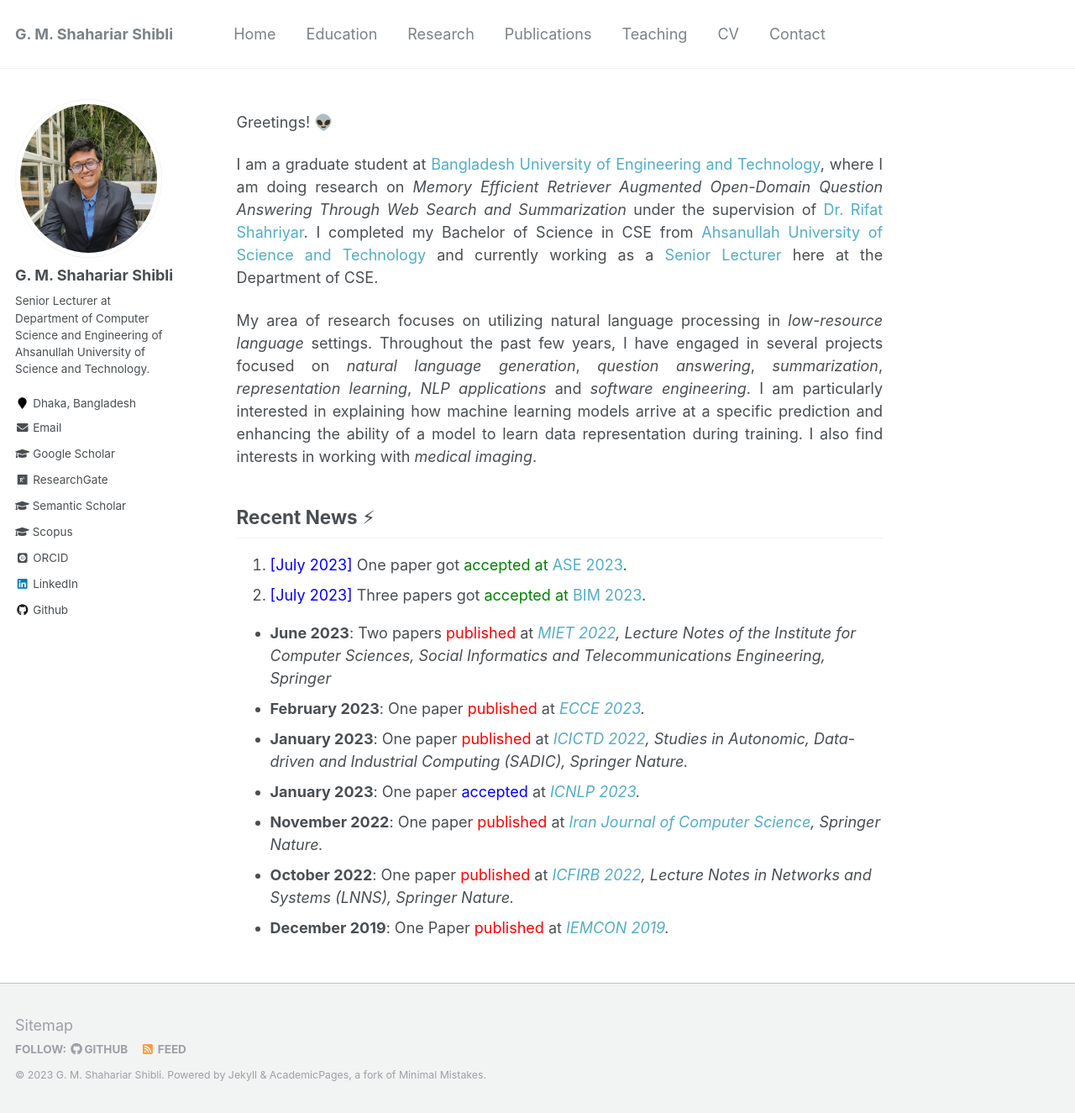
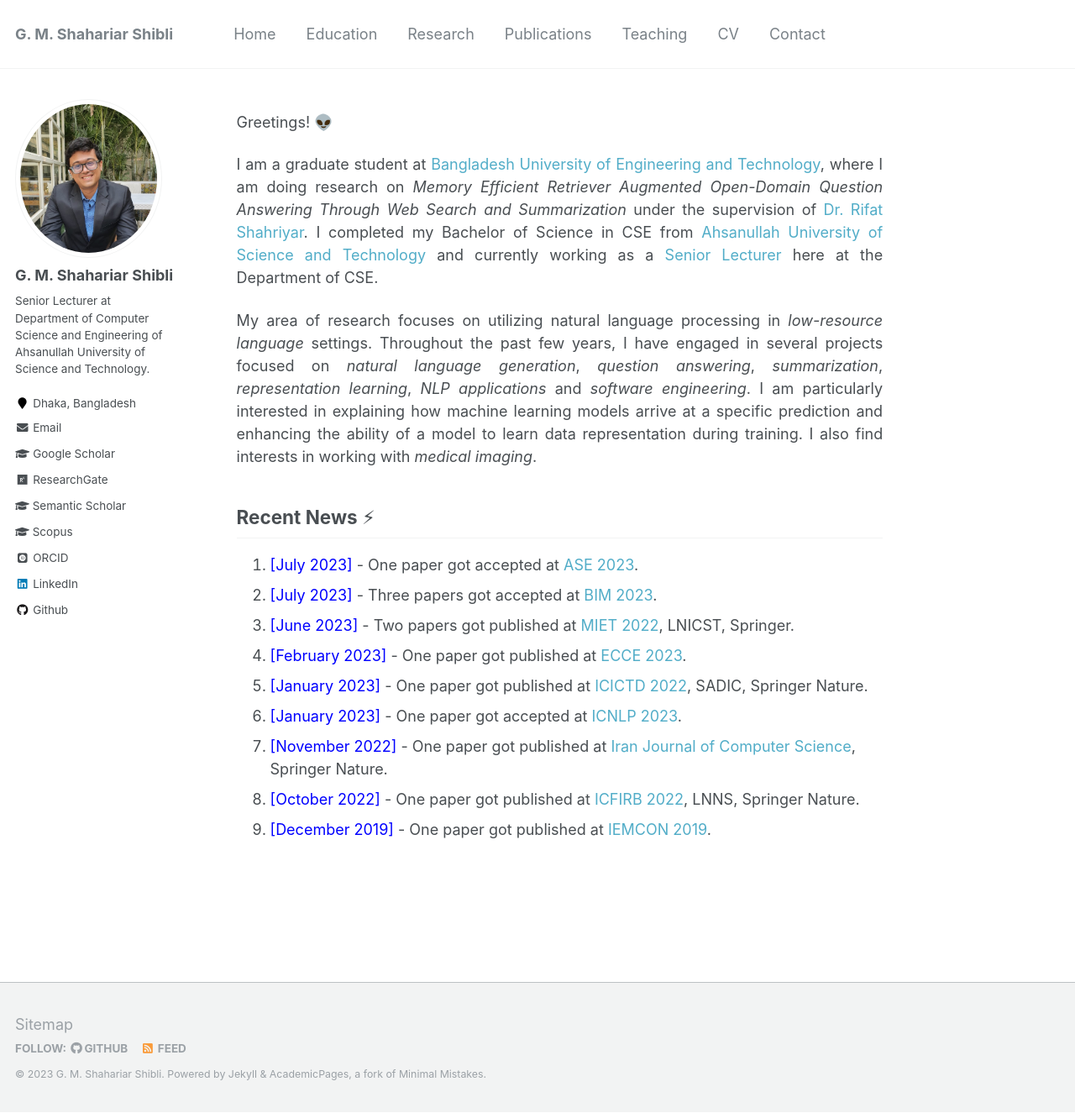
Before and after one commit to shahariar-shibli/shahariar-shibli.github.io, a Jekyll site: the page built from _pages/about.md, in a window 1280 px wide and 1325 px high. Shown: the whole window at 84% size. Built offline with Jekyll 4.4.1, drawn with Linux system fonts in a browser that asks for light colours; some web fonts are replaced.

Commit message:
Update about.md

```diff
--- a/_pages/about.md
+++ b/_pages/about.md
@@ -23,13 +23,12 @@
 
 
 ## Recent News ⚡
-1. <span style="color:blue">[July 2023] </span> One paper got <span style="color:green">accepted at [ASE 2023](https://conf.researchr.org/track/ase-2023/ase-2023-papers).
-2. <span style="color:blue">[July 2023] </span> Three papers got <span style="color:green">accepted at [BIM 2023](https://confbim.com/).
-
-+ <strong>June 2023</strong>: Two papers <span style="color:red">published</span> at <em>[MIET 2022](https://link.springer.com/book/10.1007/978-3-031-34622-4), Lecture Notes of the Institute for Computer Sciences, Social Informatics and Telecommunications Engineering, Springer</em>
-+ <strong>February 2023</strong>: One paper <span style="color:red">published</span> at <em>[ECCE 2023](https://webs.cuet.ac.bd/ecce/).</em>
-+ <strong>January 2023</strong>: One paper <span style="color:red">published</span> at <em>[ICICTD 2022](https://link.springer.com/book/10.1007/978-981-19-7528-8), Studies in Autonomic, Data-driven and Industrial Computing (SADIC), Springer Nature.</em>
-+ <strong>January 2023</strong>: One paper <span style="color:blue">accepted</span> at <em>[ICNLP 2023](http://www.icnlp.net/index.html).</em>
-+ <strong>November 2022</strong>: One paper <span style="color:red">published</span> at <em>[Iran Journal of Computer Science](https://www.springer.com/journal/42044), Springer Nature.</em>
-+ <strong>October 2022</strong>: One paper <span style="color:red">published</span> at <em>[ICFIRB 2022](https://link.springer.com/book/10.1007/978-981-19-2445-3), Lecture Notes in Networks and Systems (LNNS), Springer Nature.</em>
-+ <strong>December 2019</strong>: One Paper <span style="color:red">published</span> at <em>[IEMCON 2019](https://ieee-iemcon.org/ieee-iemcon-2019-2/).</em>
+1. <span style="color:blue">[July 2023]</span> - One paper got accepted at [ASE 2023](https://conf.researchr.org/track/ase-2023/ase-2023-papers).
+2. <span style="color:blue">[July 2023]</span> - Three papers got accepted at [BIM 2023](https://confbim.com/).
+3. <span style="color:blue">[June 2023]</span> -  Two papers got published at [MIET 2022](https://link.springer.com/book/10.1007/978-3-031-34622-4), LNICST, Springer.
+4. <span style="color:blue">[February 2023]</span> -  One paper got published at [ECCE 2023](https://webs.cuet.ac.bd/ecce/).
+5. <span style="color:blue">[January 2023]</span> -  One paper got published at [ICICTD 2022](https://link.springer.com/book/10.1007/978-981-19-7528-8), SADIC, Springer Nature.
+6. <span style="color:blue">[January 2023]</span> -  One paper got accepted at [ICNLP 2023](http://www.icnlp.net/index.html).
+7. <span style="color:blue">[November 2022]</span> -  One paper got published at [Iran Journal of Computer Science](https://www.springer.com/journal/42044), Springer Nature.
+8. <span style="color:blue">[October 2022]</span> -  One paper got published at [ICFIRB 2022](https://link.springer.com/book/10.1007/978-981-19-2445-3), LNNS, Springer Nature.
+9. <span style="color:blue">[December 2019]</span> -  One paper got published at [IEMCON 2019](https://ieee-iemcon.org/ieee-iemcon-2019-2/).
```
